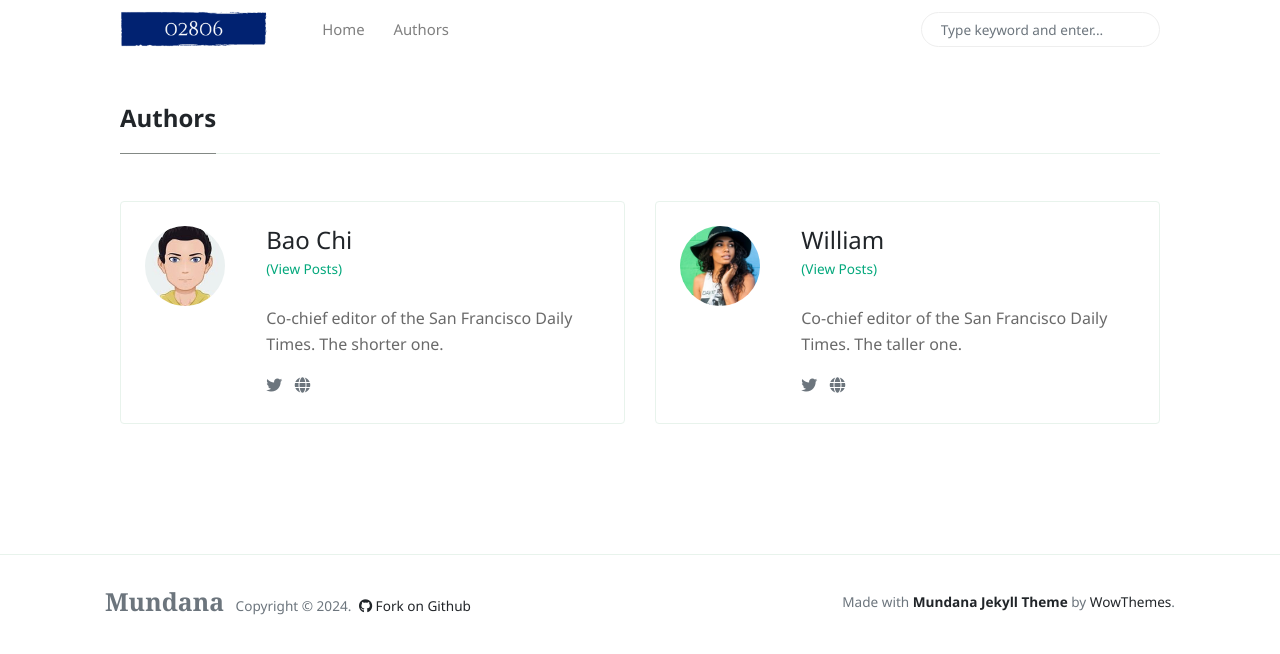
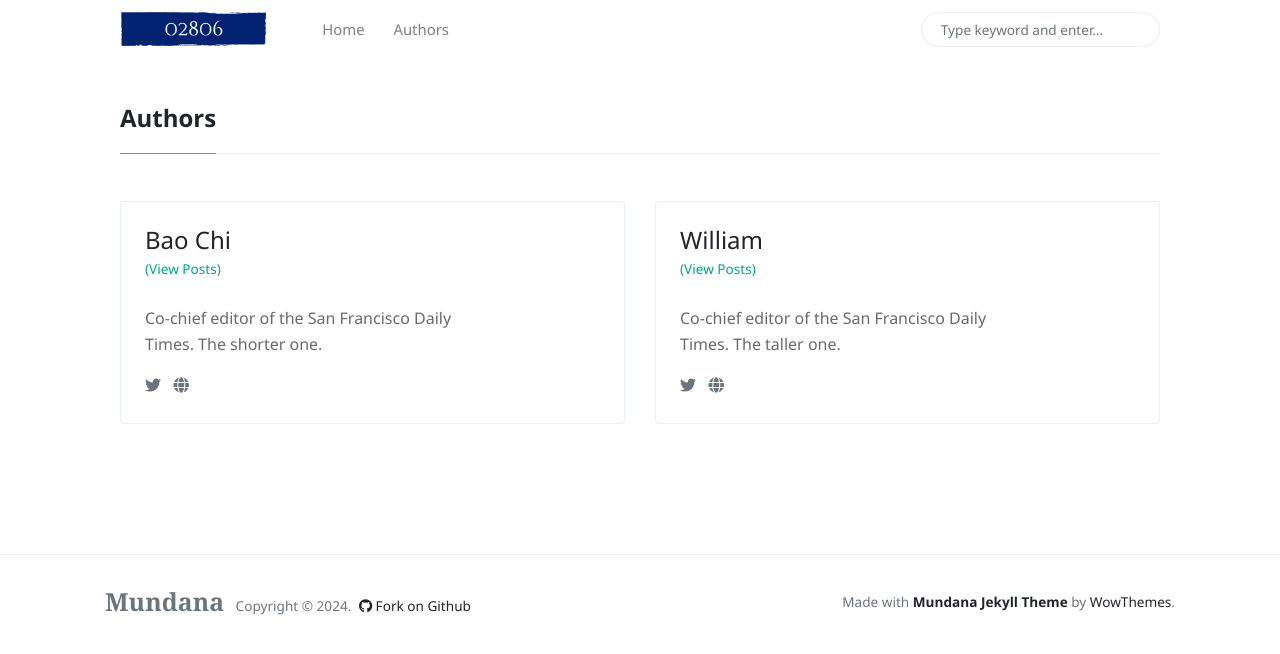
Before and after one commit to socialdata2024-group31/socialdata2024-group31.github.io, a Jekyll site: the page built from _pages/authors-list.html, in a window 1280 px wide. Shown: the top 654 px of the page. Built offline with Jekyll 4.4.1, drawn with Linux system fonts in a browser that asks for light colours; nearby versions of some CDN libraries.

Commit message:
Remove avatar

```diff
--- a/_pages/authors-list.html
+++ b/_pages/authors-list.html
@@ -11,17 +11,35 @@ permalink: "/authors-list.html"
     <div class="col-lg-6 mb-4">
       <div class="p-4 border rounded">
         <div class="row">
-            <div class="col-md-3 mb-4 mb-md-0"><img alt="{{ author[1].name }}" src="{{site.baseurl}}/{{ author[1].avatar }}" class="rounded-circle" height="80" width="80"></div>
+          <!--
+          <div class="col-md-3 mb-4 mb-md-0">
+            <img
+              alt="{{ author[1].name }}"
+              src="{{site.baseurl}}/{{ author[1].avatar }}"
+              class="rounded-circle"
+              height="80"
+              width="80"
+            />
+          </div>
+        -->
           <div class="col-md-9">
             <a href="{{site.baseurl}}/author-{{ author[1].name | slugify }}">
-            <h4 class="text-dark mb-0"> {{ author[1].name }} </h4>
-            <small class="d-inline-block mt-1 mb-3 font-weight-normal">(View Posts)</small>
+              <h4 class="text-dark mb-0">{{ author[1].name }}</h4>
+              <small class="d-inline-block mt-1 mb-3 font-weight-normal"
+                >(View Posts)</small
+              >
               <div class="excerpt">{{ author[1].bio }}</div>
             </a>
             <div class="icon-block mt-3 d-flex justify-content-between">
               <div>
-            <a target="_blank" href="{{ author[1].twitter }}"><i class="fab fa-twitter text-muted" aria-hidden="true"></i></a>  &nbsp;
-            <a target="_blank" href="{{ author[1].site }}"><i class="fa fa-globe text-muted" aria-hidden="true"></i></a> &nbsp;
+                <a target="_blank" href="{{ author[1].twitter }}"
+                  ><i class="fab fa-twitter text-muted" aria-hidden="true"></i
+                ></a>
+                &nbsp;
+                <a target="_blank" href="{{ author[1].site }}"
+                  ><i class="fa fa-globe text-muted" aria-hidden="true"></i
+                ></a>
+                &nbsp;
               </div>
             </div>
           </div>
```
Lines whose indentation alone changed are shown as unchanged.
